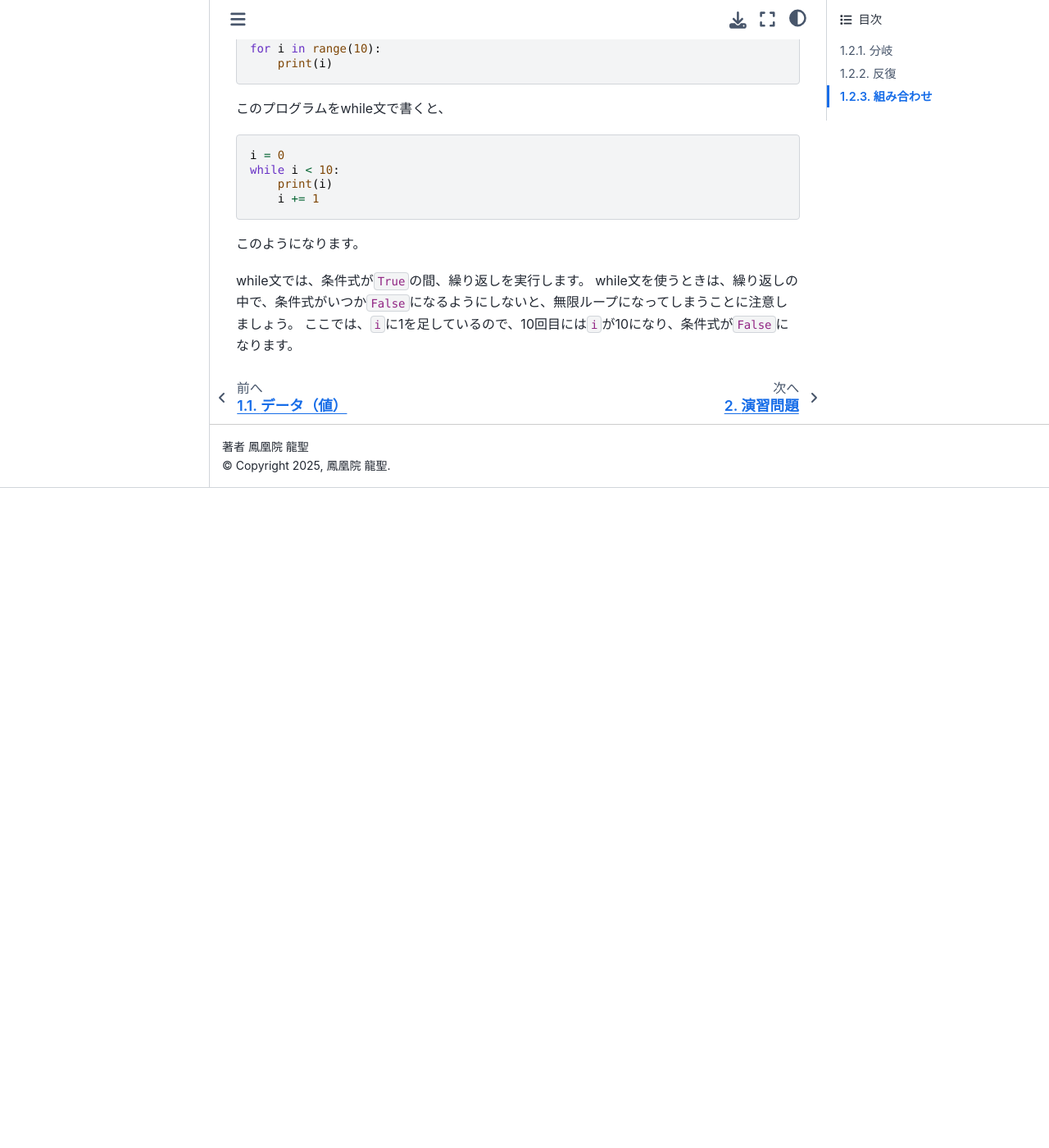
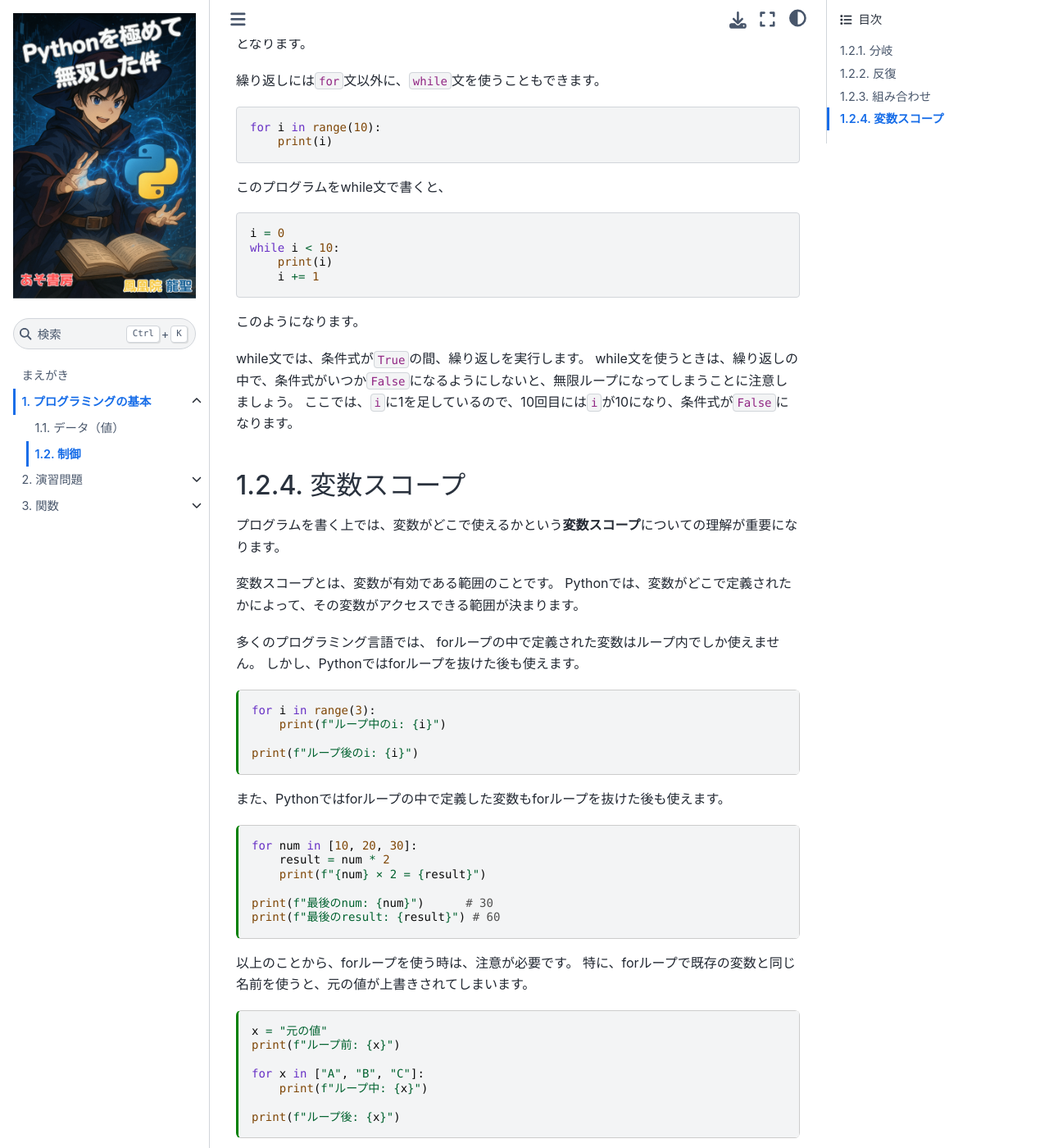
Before and after one commit to matt76k/beginners-py, a Jupyter Book: the page built from book/chapter01/flow.md, in a window 1280 px wide and 1400 px high, scrolled down 4546 px. Shown: the whole window at 82% size. Built offline with Jupyter Book 1.0.4 settings and Sphinx 7.4.7 and the Sphinx Book theme 1.1.4, drawn with Linux system fonts in a browser that asks for light colours; comment, search, counter and statistics services are not loaded; before the commit the page ends 5141 px from its top, so only the background shows below that; some of the changed text lies outside the part shown.

Commit message:
インデックスとスコープの説明追加

`````diff
--- a/book/chapter01/flow.md
+++ b/book/chapter01/flow.md
@@ -17,14 +17,14 @@ kernelspec:
 逐次、分岐、反復の3つの制御について学びましょう。
 
 プログラムが上から順番に実行されることを**逐次**と呼びます。
-データのところで書いたプログラムで何度も見てきました。
+逐次については[データ](data.md)の章で何度も見てきました。
 
 ここでは確認のため、簡単な問題をやってみましょう。
 
 空リストに`a`という変数名をつけ、
 3、８、２、10という値を`a`に追加し、
 2番目と3番目の値を足して、1番目の値を引いた結果を表示するプログラムを書いてみましょう。
-このプログラムが書ければ、順次は理解しています。
+このプログラムが書ければ、順次は理解しているといえるでしょう。
 
 ````{dropdown} 解答例
 
@@ -39,6 +39,8 @@ print(a[1] + a[2] - a[0])
 
 ````
 
+この章では、順次以外の**分岐**、**反復**ついて学習します。
+さらに、3つの制御を使った問題と**変数スコープ**について説明します。
 
 ## 分岐
 
@@ -162,6 +164,7 @@ for i in range(10):
 繰り返しには`for`というキーワードを使います。
 `for`の後には、繰り返しの時に使われる変数名を書きます。
 `in`の後には、繰り返しの範囲を書きます。
+繰り返しの時に使われる変数のことを特別に**ループ変数**といいます。
 
 このプログラムを日本語で表現すると、
 
@@ -278,3 +281,85 @@ while i < 10:
 while文では、条件式が`True`の間、繰り返しを実行します。
 while文を使うときは、繰り返しの中で、条件式がいつか`False`になるようにしないと、無限ループになってしまうことに注意しましょう。
 ここでは、`i`に1を足しているので、10回目には`i`が10になり、条件式が`False`になります。
+
+## 変数スコープ
+
+プログラムを書く上では、変数がどこで使えるかという**変数スコープ**についての理解が重要になります。
+
+変数スコープとは、変数が有効である範囲のことです。
+Pythonでは、変数がどこで定義されたかによって、その変数がアクセスできる範囲が決まります。
+
+多くのプログラミング言語では、
+forループの中で定義された変数はループ内でしか使えません。
+しかし、Pythonではforループを抜けた後も使えます。
+
+```{code-cell}
+for i in range(3):
+    print(f"ループ中のi: {i}")
+
+print(f"ループ後のi: {i}")
+```
+
+また、Pythonではforループの中で定義した変数もforループを抜けた後も使えます。
+
+```{code-cell}
+for num in [10, 20, 30]:
+    result = num * 2
+    print(f"{num} × 2 = {result}")
+
+print(f"最後のnum: {num}")      # 30
+print(f"最後のresult: {result}") # 60
+```
+
+以上のことから、forループを使う時は、注意が必要です。
+特に、forループで既存の変数と同じ名前を使うと、元の値が上書きされてしまいます。
+
+```{code-cell}
+x = "元の値"
+print(f"ループ前: {x}")
+
+for x in ["A", "B", "C"]:
+    print(f"ループ中: {x}")
+
+print(f"ループ後: {x}")
+```
+
+これを避けるため、異なる変数名を使うか、元の値を別の変数に保存する必要があります。
+
+```{code-cell}
+original_x = "元の値"
+print(f"ループ前: {original_x}")
+
+for item in ["A", "B", "C"]:
+    print(f"ループ中: {item}")
+
+print(f"ループ後: {original_x}")
+```
+
+for文の中にfor文（二重ループ）を書くときも、ループ変数の名前が被らないように気をつけましょう。
+
+例えば、xy平面上で、xが0から1、yが0から2までの格子点を出力するコードは以下のように書けます。
+
+```{code-cell}
+for x in range(2):
+    for y in range(3):
+        print(f"({x}, {y})")
+```
+
+これは意図した通りの結果です。
+xが0のときにyが0, 1, 2と変化し、次にxが1のときにyが再び0, 1, 2と変化しています。
+
+しかし、以下のように同じ変数名iを使ってしまうとどうなるでしょうか。
+
+```{code-cell}
+for i in range(2):
+    for i in range(3):
+        print(f"({i}, {i})")
+```
+
+これは意図した結果ではありません。
+内側のループでiの値が上書きされてしまい、x座標とy座標が常に同じ値になってしまいます。
+また、外側のループの制御も正しく動作しなくなります。
+
+このように、二重ループでは必ず異なる変数名を使うと良いでしょう。
+変数名が被ると、プログラムが予期しない動作をしてしまい、バグの原因となります。
`````
Also changed, not shown: book/chapter01/data.md (+10 -0 lines).
